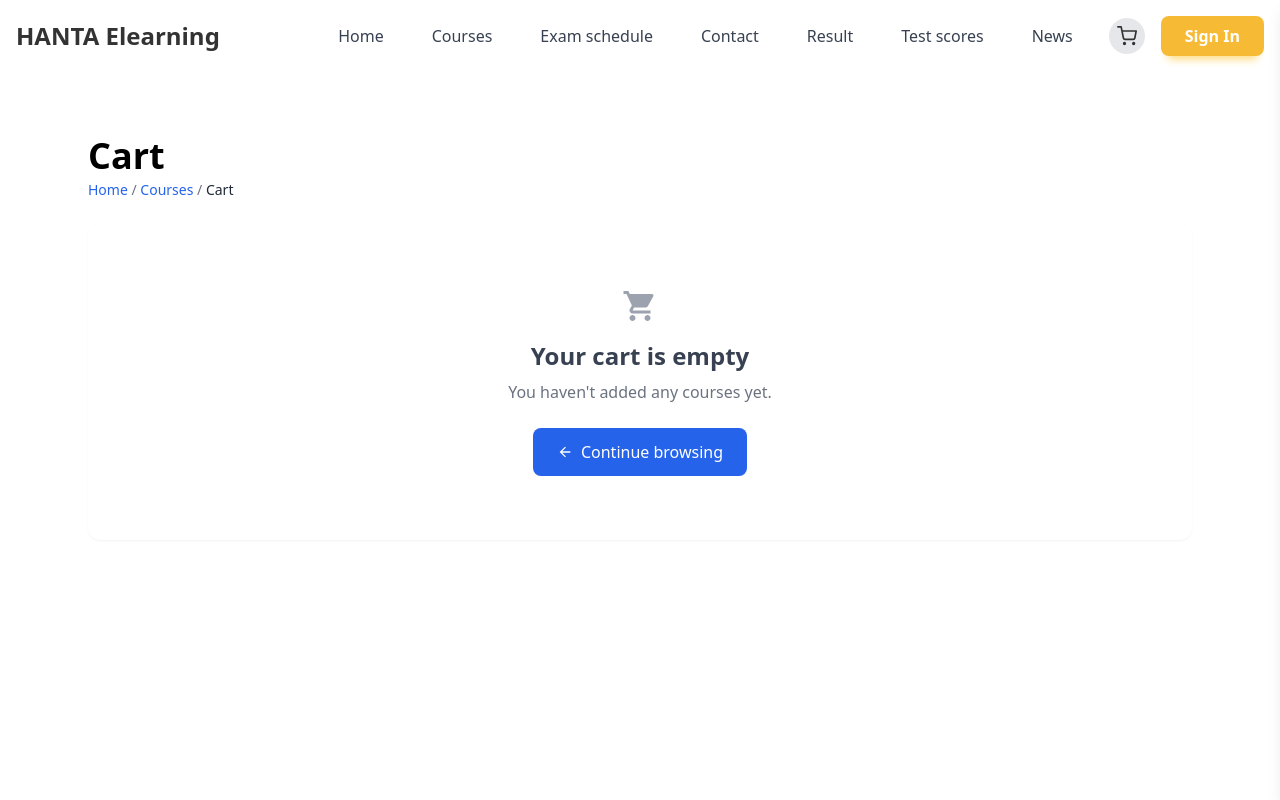
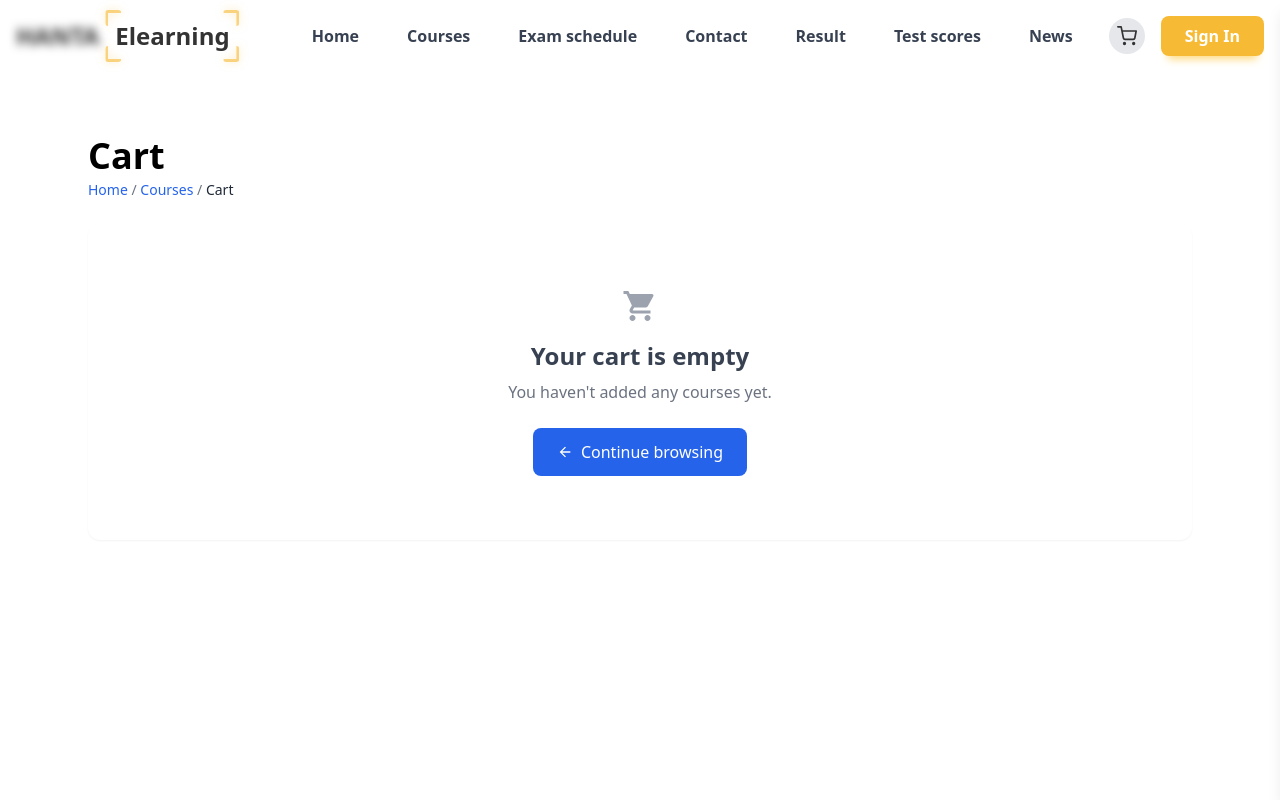
Before and after one commit to Khoa-CNTT/XDSLHWQ9366, a React (Vite) app in the folder FrontEnd/: page /cart in a window 1280 px wide. Shown: the top 800 px of the page. Built offline with nearby package versions, Linux system fonts and the light colour scheme.

Commit message:
Update auth

```diff
--- a/FrontEnd/src/components/Navbar/Navbar.tsx
+++ b/FrontEnd/src/components/Navbar/Navbar.tsx
@@ -7,6 +7,7 @@ import { Link, useLocation } from "react-router-dom";
 import { useAuth } from "../../context/AuthContext";
 import { FaUser } from "react-icons/fa";
 import { CgProfile } from "react-icons/cg";
+import TrueFocus from "../Animation/TrueFocus";
 
 const Navbar = () => {
   const [showCart, setShowCart] = useState(false);
@@ -29,7 +30,7 @@ const Navbar = () => {
 
   return (
     <nav
-      className={`fixed top-0 left-0 w-full z-50 transition-all duration-300 ease-in-out ${
+      className={`fixed top-0 left-0 w-full z-50 transition-all font-semibold duration-300 ease-in-out ${
         isScrolled ? "bg-white shadow-md" : "bg-transparent"
       }`}
     >
@@ -38,14 +39,32 @@ const Navbar = () => {
         animate={{ opacity: 1, y: 0 }}
         className="container py-4 px-4 flex justify-between items-center"
       >
-        <div>
-          <h1 className="font-bold text-2xl">HANTA Elearning</h1>
-        </div>
+        <TrueFocus
+          sentence="HANTA Elearning"
+          manualMode={false}
+          blurAmount={5}
+          borderColor="rgba(247, 186, 52, 0.6)"
+          animationDuration={2}
+          pauseBetweenAnimations={1}
+        />
 
         <div className="hidden md:flex items-center gap-6">
           <ul className="flex items-center gap-6">
             {navItems.map((menu) => (
               <li key={menu.id}>
+                {["/test-scores", "/result"].includes(menu.path) ? (
+                  <Link
+                    to={isAuthenticated ? menu.path : "/signin"}
+                    onClick={closeNavbar}
+                    className={`inline-block px-3 py-2 hover:text-secondary transition duration-200 ${
+                      location.pathname === menu.path
+                        ? "text-transparent bg-clip-text bg-gradient-to-r bg-primary font-semibold"
+                        : "text-gray-700"
+                    }`}
+                  >
+                    {menu.title}
+                  </Link>
+                ) : (
                   <Link
                     to={menu.path}
                     onClick={closeNavbar}
@@ -57,13 +76,14 @@ const Navbar = () => {
                   >
                     {menu.title}
                   </Link>
+                )}
               </li>
             ))}
           </ul>
 
           <div className="flex items-center gap-4">
             <Link
-              to="/cart"
+              to={isAuthenticated ? "/cart" : "/signin"}
               className="p-2 bg-gray-200 rounded-full hover:bg-gray-300"
             >
               <FiShoppingCart className="text-xl" />
@@ -74,7 +94,7 @@ const Navbar = () => {
                   <FaUser className="text-xl" />
                 </button>
                 {showCart && (
-                  <div className="absolute right-0 mt-2 w-48 bg-white shadow-lg rounded-md text-gray-700 z-50">
+                  <div className="absolute right-0 mt-2 w-60 bg-white shadow-lg rounded-md text-gray-700 z-50">
                     <ul>
                       <li>
                         <Link
@@ -142,6 +162,19 @@ const Navbar = () => {
         <ul className="flex flex-col gap-6 p-6 text-lg text-gray-700">
           {navItems.map((menu) => (
             <li key={menu.id}>
+              {["/test-scores", "/result"].includes(menu.path) ? (
+                <Link
+                  to={isAuthenticated ? menu.path : "/signin"}
+                  onClick={closeNavbar}
+                  className={`block hover:text-secondary ${
+                    location.pathname === menu.path
+                      ? "text-transparent bg-clip-text bg-gradient-to-r bg-primary font-semibold"
+                      : ""
+                  }`}
+                >
+                  {menu.title}
+                </Link>
+              ) : (
                 <Link
                   to={menu.path}
                   onClick={closeNavbar}
@@ -153,8 +186,10 @@ const Navbar = () => {
                 >
                   {menu.title}
                 </Link>
+              )}
             </li>
           ))}
+
           {isAuthenticated ? (
             <button
               onClick={() => {
--- a/FrontEnd/src/pages/Cart/Cart.tsx
+++ b/FrontEnd/src/pages/Cart/Cart.tsx
@@ -104,9 +104,9 @@ const Cart = () => {
             </Link>
           </div>
         ) : (
-          <div className="grid grid-cols-1 lg:grid-cols-3 gap-8">
+          <div className="grid grid-cols-1 lg:grid-cols-3 gap-10">
             <div className="lg:col-span-2 space-y-4">
-              <div className="bg-white p-6 rounded-xl shadow-sm">
+              <div className="bg-white shadow-lg rounded-2xl p-6 space-y-6">
                 <h2 className="text-xl font-semibold mb-4 text-gray-800">
                   Courses in Cart ({cartItems.length})
                 </h2>
@@ -162,7 +162,7 @@ const Cart = () => {
 
             {/* Summary */}
             <div className="lg:col-span-1">
-              <div className="bg-white p-6 rounded-xl shadow-sm sticky top-24">
+              <div className="bg-white shadow-lg rounded-2xl p-6 space-y-6">
                 <h2 className="text-xl font-semibold mb-4 text-gray-800">
                   Order Summary
                 </h2>
--- a/FrontEnd/src/pages/Courses/Courses.tsx
+++ b/FrontEnd/src/pages/Courses/Courses.tsx
@@ -11,7 +11,6 @@ import {
 } from "react-icons/md";
 import CourseApi from "../../api/courseApi";
 
-// Animation variant for fade up effect
 const FadeUp = (delay: number) => ({
   initial: { opacity: 0, y: 20 },
   animate: { opacity: 1, y: 0, transition: { duration: 0.5, delay } },
```
Lines whose indentation alone changed are shown as unchanged.
